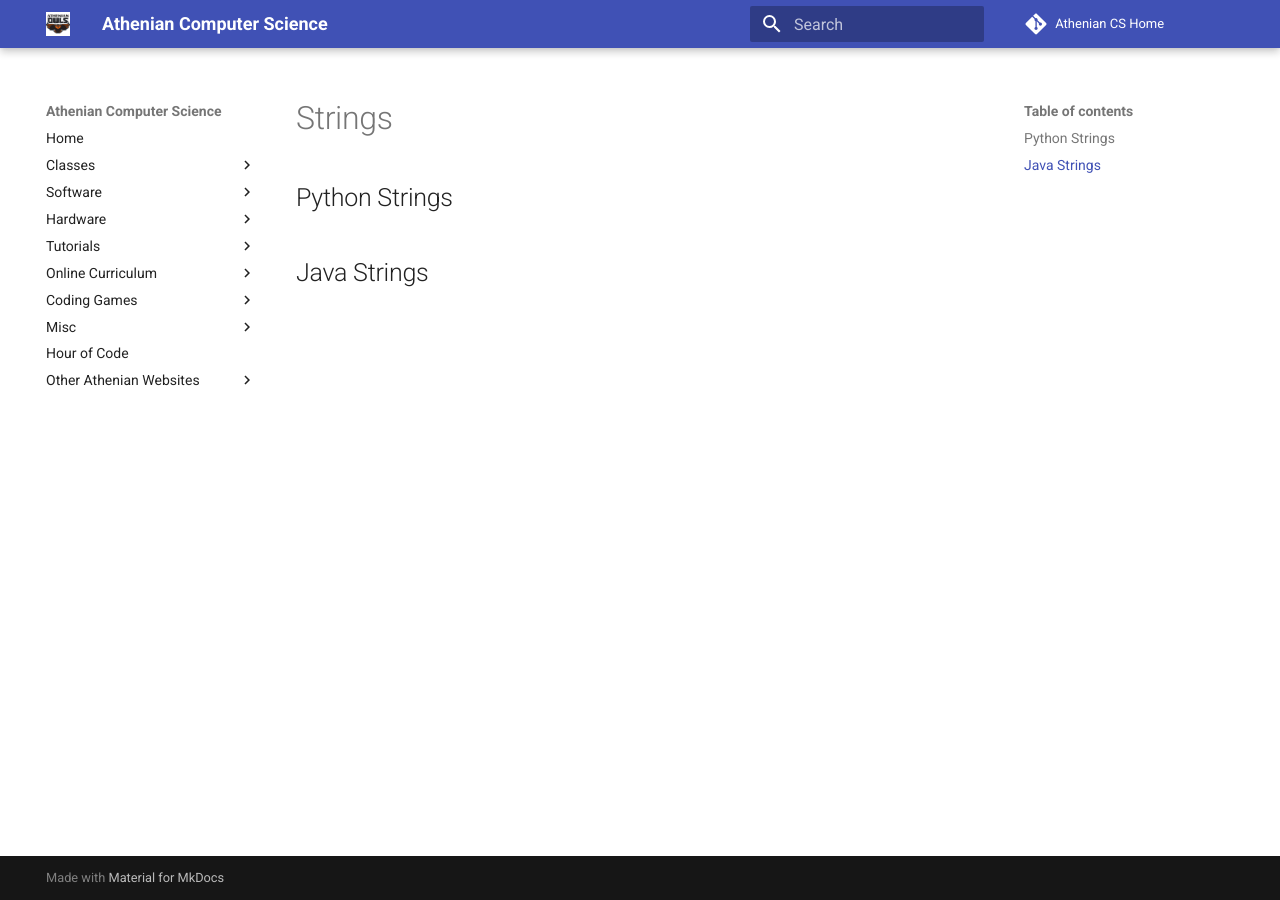
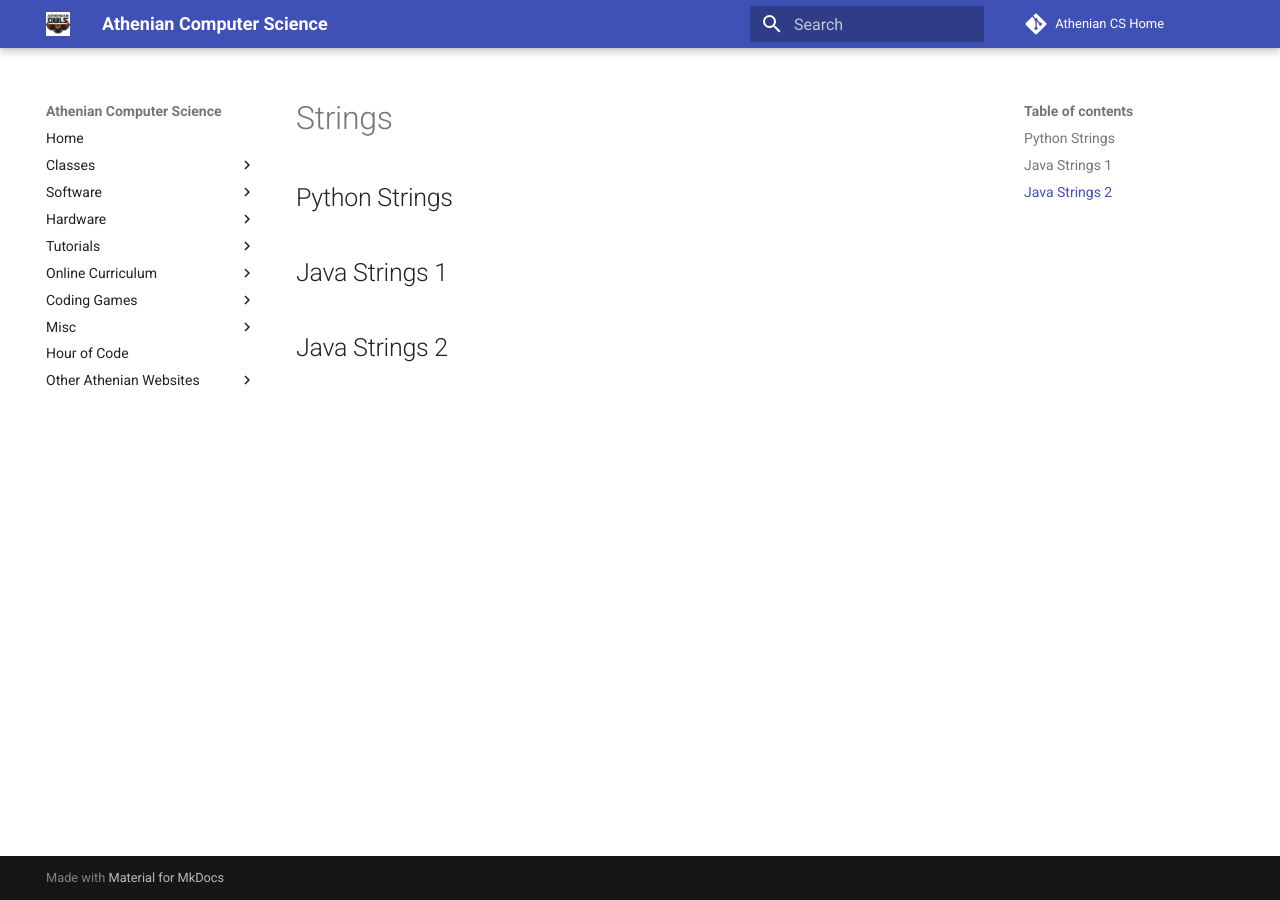
Before and after one commit to athenian-computational-thinking/athenian-cs-mkdocs, an MkDocs documentation site: the page built from docs/bootcamp/strings.md, in a window 1280 px wide. Built offline with MkDocs 1.6.1 and Material for MkDocs 9.7.7, drawn with Linux system fonts in a browser that asks for light colours; comment, search, counter and statistics services are not loaded.

Commit message:
Update docs

```diff
--- a/docs/bootcamp/strings.md
+++ b/docs/bootcamp/strings.md
@@ -3,5 +3,8 @@
 ## Python Strings
 <script src="https://ideone.com/e.js/zfIFG8" type="text/javascript" ></script>
 
-## Java Strings
+## Java Strings 1
 <script src="https://ideone.com/e.js/TU5iuZ" type="text/javascript" ></script>
+
+## Java Strings 2
+<script src="https://ideone.com/e.js/5qzLGE" type="text/javascript" ></script>
```
